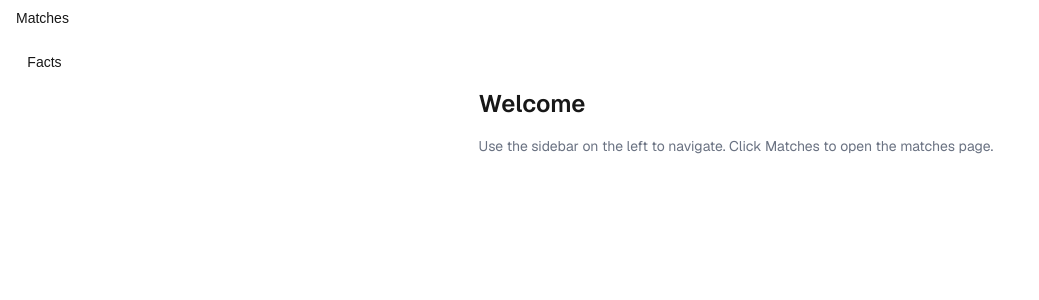
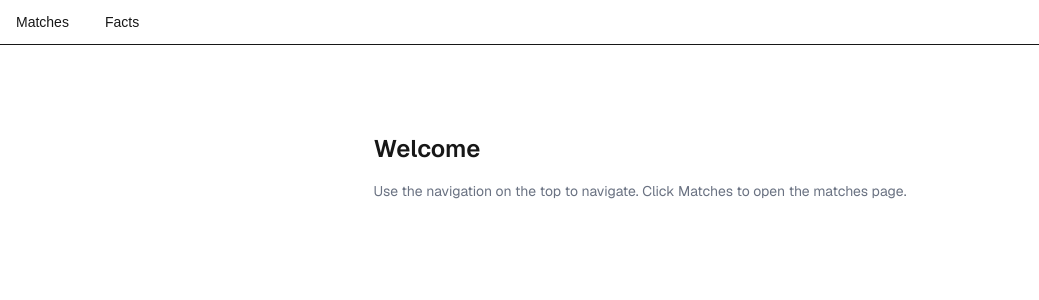
Before and after one commit to kovacs-roland2/statlines-frontend, a Next.js app: page / in a window 1280 px wide. Shown: the top 300 px of the page, without its empty margins (0-1039 px from the left). Built offline with nearby package versions, Linux system fonts and the light colour scheme.

Commit message:
Transfor sidebar into navigationbar

```diff
--- a/src/app/layout.tsx
+++ b/src/app/layout.tsx
@@ -1,8 +1,8 @@
 import type { Metadata } from 'next';
 import { Geist, Geist_Mono } from 'next/font/google';
 import './globals.css';
-import React from 'react';
-import Sidebar from '../components/Sidebar';
+import React, { Suspense } from 'react';
+import NavigationBar from '../components/NavigationBar';
 
 const geistSans = Geist({
   variable: '--font-geist-sans',
@@ -29,13 +29,10 @@ export default function RootLayout({
       <body
         className={`${geistSans.variable} ${geistMono.variable} min-h-screen antialiased`}
       >
-        <div className="flex min-h-screen items-start">
-          <div className="sticky top-0 h-screen w-48 shrink-0">
-            <Sidebar />
-          </div>
-          {/* Page content */}
-          <main className="flex-1 p-8">{children}</main>
-        </div>
+        <Suspense fallback={<nav className="h-12 w-full border-b bg-white" />}>
+          <NavigationBar />
+        </Suspense>
+        <main className="p-8">{children}</main>
       </body>
     </html>
   );
--- a/src/app/page.tsx
+++ b/src/app/page.tsx
@@ -4,7 +4,7 @@ export default function Home() {
       <div className="mx-auto max-w-6xl">
         <h1 className="text-2xl font-semibold">Welcome</h1>
         <p className="mt-4 text-sm text-gray-500">
-          Use the sidebar on the left to navigate. Click Matches to open the
+          Use the navigation on the top to navigate. Click Matches to open the
           matches page.
         </p>
       </div>
--- a/src/components/Sidebar.tsx
+++ b/src/components/NavigationBar.tsx
@@ -9,21 +9,21 @@ import {
   NavigationMenuItem,
 } from '@/components/ui/navigation-menu';
 
-export default function Sidebar() {
+export default function NavigationBar() {
   const pathname = usePathname();
 
   return (
-    <aside className="w-48 shrink-0">
-      <NavigationMenu>
-        <NavigationMenuList className="flex flex-col gap-2">
+    <nav className="w-full border-b bg-white">
+      <NavigationMenu className="w-full max-w-none justify-start">
+        <NavigationMenuList className="flex flex-row gap-0">
           <NavigationMenuItem>
             <NavigationMenuLink asChild>
               <Link
                 href="/matches"
-                className={`block rounded-md px-4 py-2 text-sm ${
+                className={`block rounded-none px-4 py-3 text-sm ${
                   pathname === '/matches'
-                    ? 'bg-gray-200 font-semibold'
-                    : 'hover:bg-gray-100'
+                    ? 'border-b-2 border-blue-600 font-semibold'
+                    : 'hover:bg-gray-50'
                 }`}
               >
                 Matches
@@ -34,10 +34,10 @@ export default function Sidebar() {
             <NavigationMenuLink asChild>
               <Link
                 href="/facts"
-                className={`block rounded-md px-4 py-2 text-sm ${
+                className={`block rounded-none px-4 py-3 text-sm ${
                   pathname === '/facts'
-                    ? 'bg-gray-200 font-semibold'
-                    : 'hover:bg-gray-100'
+                    ? 'border-b-2 border-blue-600 font-semibold'
+                    : 'hover:bg-gray-50'
                 }`}
               >
                 Facts
@@ -46,6 +46,6 @@ export default function Sidebar() {
           </NavigationMenuItem>
         </NavigationMenuList>
       </NavigationMenu>
-    </aside>
+    </nav>
   );
 }
```
